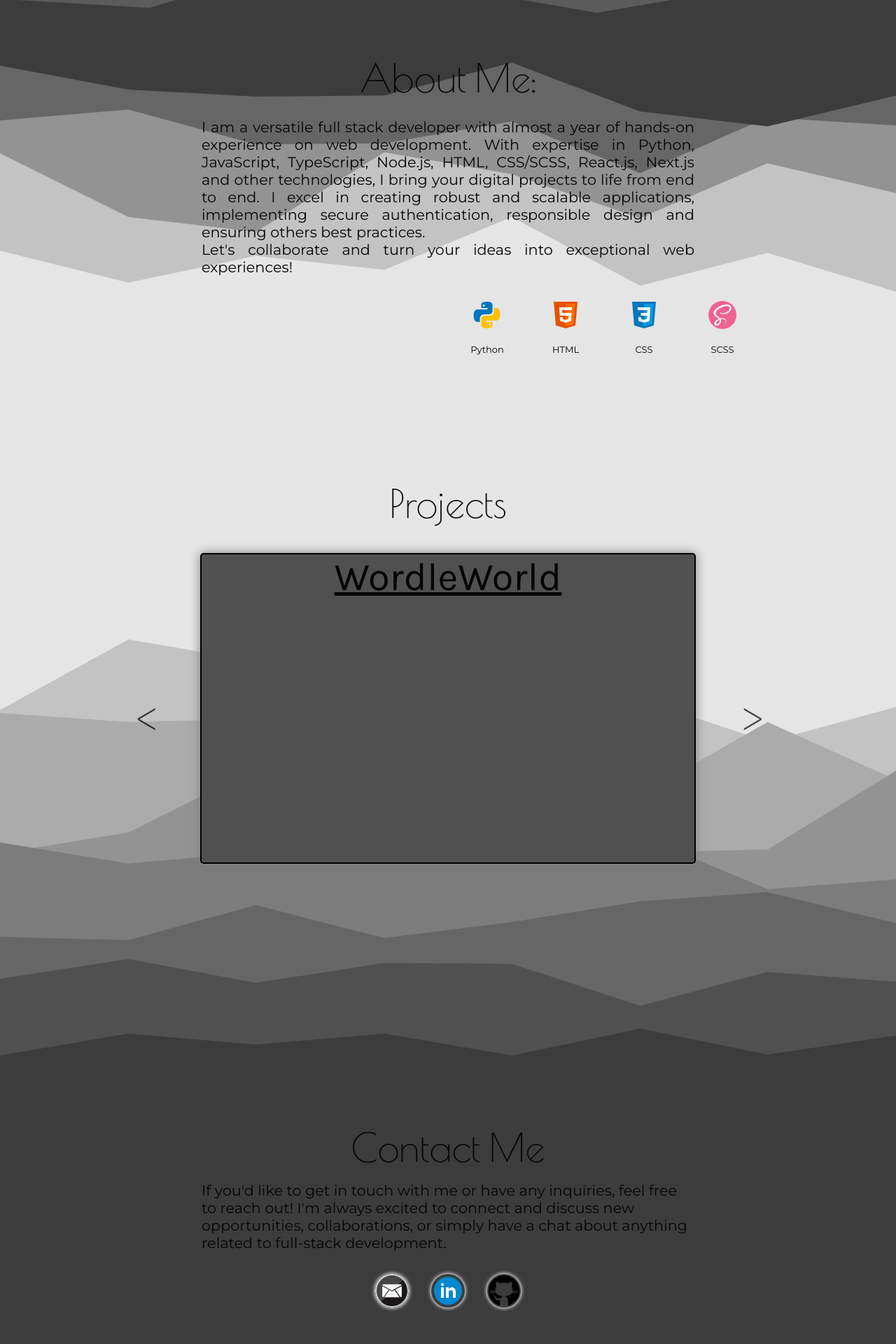
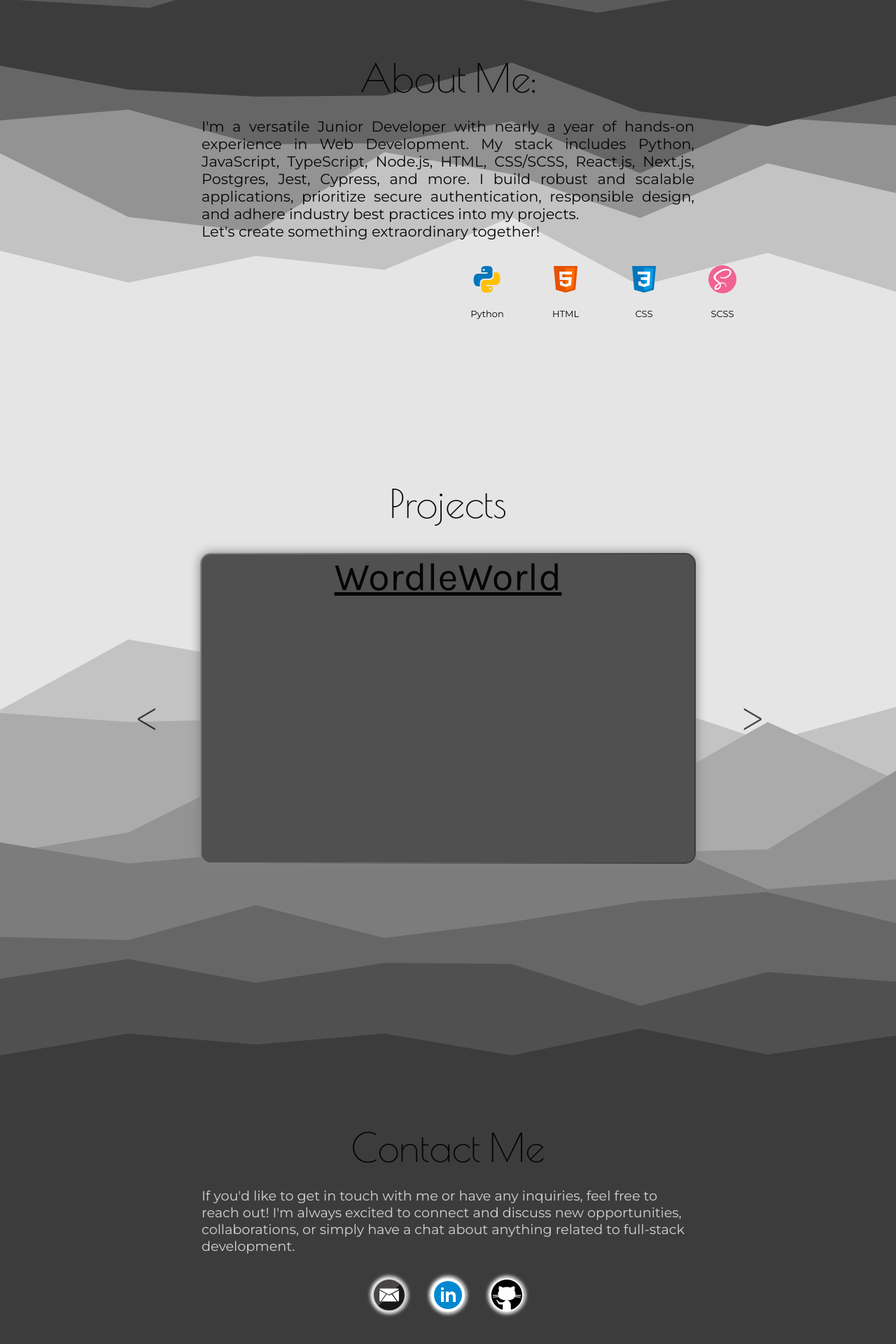
Before and after one commit to igor-ht/my-portfolio, a Next.js app in the folder client/: page / in a window 1280 px wide. Shown: the part 720-2640 px from the top of the page at 70% size. Built offline with nearby package versions, Linux system fonts and the light colour scheme.

Commit message:
general styling fixiing

```diff
--- a/client/src/app/components/Main/components/AboutMe/AboutMe.tsx
+++ b/client/src/app/components/Main/components/AboutMe/AboutMe.tsx
@@ -8,12 +8,11 @@ export default function AboutMe() {
 			<h1 className={`title ${poiret_one.className}`}>About Me:</h1>
 			<div className="resume">
 				<p className={`${montserrat.className}`}>
-					<br />I am a versatile full stack developer with almost a year of hands-on experience on web development. With expertise in
-					Python, JavaScript, TypeScript, Node.js, HTML, CSS/SCSS, React.js, Next.js and other technologies, I bring your digital projects
-					to life from end to end. I excel in creating robust and scalable applications, implementing secure authentication, responsible
-					design and ensuring others best practices.
+					I&apos;m a versatile Junior Developer with nearly a year of hands-on experience in Web Development. My stack includes Python,
+					JavaScript, TypeScript, Node.js, HTML, CSS/SCSS, React.js, Next.js, Postgres, Jest, Cypress, and more. I build robust and scalable
+					applications, prioritize secure authentication, responsible design, and adhere industry best practices into my projects.
 					<br />
-					Let&apos;s collaborate and turn your ideas into exceptional web experiences!
+					Let&apos;s create something extraordinary together!
 				</p>
 			</div>
 			<div className="skills">
@@ -60,16 +59,6 @@ export default function AboutMe() {
 					</span>
 					<span>
 						<Image
-							src="/techs/nodejs.svg"
-							alt="Node.js"
-							height="48"
-							width="48"
-							title="Node.js"
-						/>
-						<p>Node.js</p>
-					</span>
-					<span>
-						<Image
 							src="/techs/javascript.svg"
 							alt="JavaScript Programming Language"
 							height="48"
@@ -87,6 +76,16 @@ export default function AboutMe() {
 							title="TypeScript"
 						/>
 						<p>TypeScript</p>
+					</span>
+					<span>
+						<Image
+							src="/techs/nodejs.svg"
+							alt="Node.js"
+							height="48"
+							width="48"
+							title="Node.js"
+						/>
+						<p>Node.js</p>
 					</span>
 					<span>
 						<Image
@@ -146,7 +145,7 @@ export default function AboutMe() {
 							width="48"
 							title="Prisma ORM"
 						/>
-						<p>Prisma ORM</p>
+						<p>Prisma</p>
 					</span>
 					<span>
 						<Image
@@ -167,16 +166,6 @@ export default function AboutMe() {
 							title="Git"
 						/>
 						<p>Git</p>
-					</span>
-					<span>
-						<Image
-							src="/techs/docker.svg"
-							alt="Docker"
-							height="48"
-							width="48"
-							title="Docker"
-						/>
-						<p>Docker</p>
 					</span>
 					<span>
 						<Image
--- a/client/src/app/components/Main/components/AboutMe/style.scss
+++ b/client/src/app/components/Main/components/AboutMe/style.scss
@@ -30,7 +30,7 @@
     font-size: 3.5rem;
     text-align: center;
     color: var(--color);
-    margin-bottom: 0;
+    margin-bottom: 1.5rem;
     margin-top: 1.5rem;
     filter: invert(var(--filter));
   }
--- a/client/src/app/components/Main/components/ContactMe/ContactMe.tsx
+++ b/client/src/app/components/Main/components/ContactMe/ContactMe.tsx
@@ -9,8 +9,8 @@ export default function ContactMe() {
 			<h1 className={`title ${poiret_one.className}`}>Contact Me</h1>
 			<div className="resume">
 				<p className={montserrat.className}>
-					If you'd like to get in touch with me or have any inquiries, feel free to reach out! I'm always excited to connect and discuss new
-					opportunities, collaborations, or simply have a chat about anything related to full-stack development.
+					If you&apos;d like to get in touch with me or have any inquiries, feel free to reach out! I&apos;m always excited to connect and
+					discuss new opportunities, collaborations, or simply have a chat about anything related to full-stack development.
 				</p>
 			</div>
 			<div className="links">
--- a/client/src/app/components/Main/components/ContactMe/style.scss
+++ b/client/src/app/components/Main/components/ContactMe/style.scss
@@ -10,19 +10,17 @@
     text-align: center;
     color: var(--color);
     margin: 0;
-    filter: invert(var(--filter));
   }
   .resume {
     width: 100dvw;
     margin: auto;
-    margin-top: 1rem;
+    margin-top: 1.5rem;
 
     p {
-      font-size: 1.3rem;
+      font-size: 1.2rem;
       max-width: 55dvw;
       margin: auto;
-      color: var(--color);
-      filter: invert(var(--filter));
+      color: rgb(210, 210, 210);
     }
   }
   .links {
@@ -38,6 +36,10 @@
         transition: box-shadow 0.5s;
         filter: invert(var(--filter));
         user-select: none;
+        background: linear-gradient(white, white) padding-box,
+          linear-gradient(to left, rgb(187, 187, 187), rgb(223, 223, 223)) border-box;
+        border-radius: 50%;
+        border: 2px solid transparent;
         &:hover {
           box-shadow: 0px 0px 10px 3px white;
         }
--- a/client/src/app/components/Main/components/Projects/Project/style.scss
+++ b/client/src/app/components/Main/components/Projects/Project/style.scss
@@ -12,9 +12,10 @@
 .project {
   height: 55dvh;
   width: 55dvw;
-  border: 2px solid black;
-  border-radius: 5px;
-  background-color: rgb(80, 80, 80);
+  background: linear-gradient(rgb(80, 80, 80), rgb(80, 80, 80)) padding-box,
+    linear-gradient(to left, rgb(62, 62, 62), rgb(128, 128, 128)) border-box;
+  border-radius: 15px;
+  border: 2px solid transparent;
   color: black;
   box-shadow: 0px 0px 15px 0px gray;
   display: none;
```
Also changed, not shown: client/public/techs/docker.svg (deleted).
